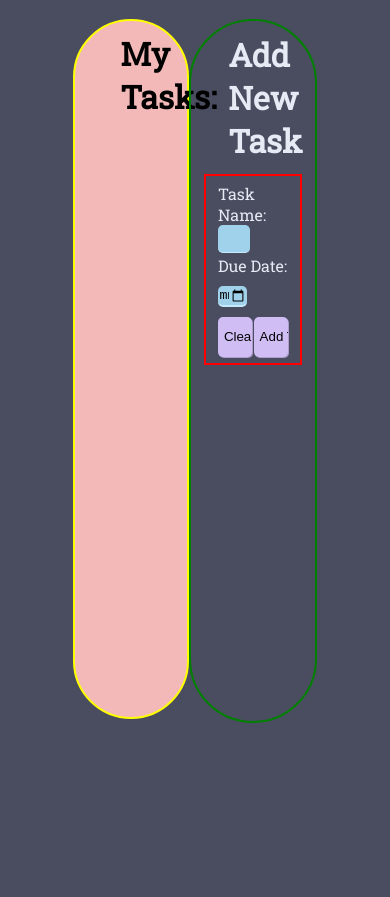
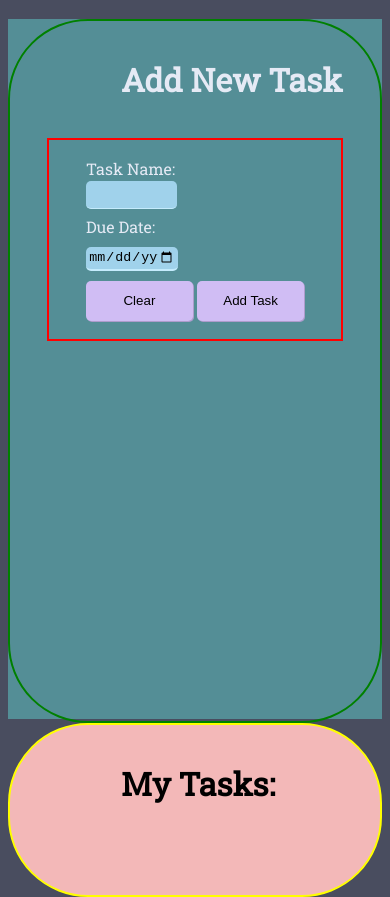
Before and after one commit to Smlzlikecrit/To-Do-App-1.0, a plain HTML site: page index.html in a window 390 px wide. Both pictures are taken after a click on the input "Add Task". Before the commit the page ends 844 px from the top, so only its background shows below. Drawn offline with Linux system fonts and the light colour scheme.

Commit message:
functions edited

```diff
--- a/css/styles.css
+++ b/css/styles.css
@@ -17,7 +17,7 @@ body{
 /* List Container */
 #header-to-do{
     padding-left: 20%;
-    margin: 10% 0% 10% 20%
+    margin: 10% 0% 10% 10%
 }
 
 #task-list-container{
@@ -42,7 +42,9 @@ ul{
     position: absolute;
     right: 5%;
 }
-
+#task-list{
+    padding-bottom: 10%;
+}
 /* Creation Container */
 #task-creation-container{
     width: 100%;
@@ -133,3 +135,58 @@ label{
     background-color: #548e96;
     color: white;
 }
+
+/* MEDIA QUERIES */
+/* Laptop L - 1440px */
+@media only screen and (max-width: 1440px) {
+    .container{
+        width: 90%;
+    }
+}
+/* Laptop - 1024px */
+@media only screen and (max-width: 1024px) {
+    .container{
+        background-color: #548e96;
+        width: 100%;
+        align-content: space-between;
+    }
+    #task-list-container{
+        float:none;
+        margin-right:0;
+        margin-bottom:2px
+
+    }
+    #task-creation-container{
+        display: block;
+    }
+}
+
+/* Tablet - 768px */
+@media only screen and (max-width: 768px) {
+}
+/* Mobile L - 425px */
+@media only screen and (max-width: 425px) {
+    .container{
+        height: 700px;
+        display: flex;
+        background-color: #548e96;
+        width: 100%;
+        flex-wrap: wrap;
+    }
+    #task-list-container{
+        /* height: 200px; */
+        float:none;
+        margin-right:0;
+        margin-bottom:2px
+
+    }
+    /* #task-creation-container{
+        display: relative;
+    } */
+}
+/* Mobile M - 375px */
+@media only screen and (max-width: 375px) {
+}
+/* Mobile S - 320px */
+@media only screen and (max-width: 320px) {
+}
--- a/index.html
+++ b/index.html
@@ -13,18 +13,13 @@
 </head>
 <body>
     <div class="container">
-        <div id="task-list-container">
-            <h1 id="header-to-do">My Tasks: </h1>
-            <ul id="task-list">
 
-            </ul>
-        </div>
 
         <div id="task-creation-container">
             <h1 id="header-add-task">Add New Task</h1>
             <div id="task-creation-form">
                     <label for="task-name">Task Name: </label><br>
-                    <input type="text" name="task-name" id="task-name" required><br>
+                    <input type="text" name="task-name" id="task-name" maxlength="40" required><br>
                     <label for="due-date">Due Date:</label><br>
                     <input type="date" id="due-date" name="due-date" required>
                     <div class="button-container">
@@ -35,6 +30,12 @@
                 </form>
             </div>
         </div>
+        <div id="task-list-container">
+            <h1 id="header-to-do">My Tasks: </h1>
+            <ul id="task-list">
+
+            </ul>
+        </div>
     </div>
 </body>
 </html>
--- a/scripts/scripts.js
+++ b/scripts/scripts.js
@@ -1,8 +1,4 @@
-// to do:
-// 1. completed icon function
-// 2. edit function
-// 3. delete function
-// 4. render function
+
 document.addEventListener("load", render);
 let taskArray = []
 
@@ -39,18 +35,7 @@ function render(){
         //populate new <li>
         document.getElementById(i).innerHTML = taskArray[i].name
     }
-
-
 }
-
-
-function deleteTask(){
-    let iconContainer = document.getElementById("fa-trash-alt").parentNode;
-    var x = document.getElementById("myLI").parentNode.nodeName;
-    let parent = iconContainer.parentNode;
-    console.log(parent)
-}
-
 
 
 // ADDTASK FUNCTION
@@ -121,4 +106,78 @@ function addTask(e){
             document.getElementById("task-name").disabled = true;
         }
     }
+    completed()
 }
+
+
+
+// COMPLETED FUNCTION - Check circle
+
+function completed() {
+    document.querySelectorAll('.fa-check-circle').forEach(btn => {
+        btn.addEventListener("click", function(){
+            //getting parents of clicked item
+            let item = this.parentNode.parentNode
+            item.style.textDecoration = "line-through"
+        });
+    });
+}
+
+
+// EDIT FUNCTION
+
+function edit() {
+    document.querySelectorAll('.fa-edit').forEach(btn => {
+        btn.addEventListener("click", function(){
+            //getting parents of clicked item
+            let item = this.parentNode.parentNode
+            //populating input fields
+            document.getElementById("task-name").value = item.textContent
+
+
+            //test below getting values through saved array (safer + get due date):
+
+            // loop through array to find object with same itemId
+            // for(let i = 0; i < taskArray.length; i++){
+            //     if(taskArray[i].id == clickedItemId){
+            //         document.getElementById("task-name").innerHTML = taskArray[i].taskName
+            //         document.getElementById("due-date").innerHTML = taskArray[i].taskDueDate
+            //     };
+            // }
+        });
+    });
+}
+
+//in EDIT():
+//change CLear Button to Cancel
+//Add task to - save?
+//run render()
+
+//DELETE FUNCTION
+
+document.querySelectorAll('.fa-trash-alt').forEach(btn => {
+    btn.addEventListener("click", remove)
+});
+function remove(){
+    let item = this.parentNode.parentNode
+    //get item.id
+    //loop through array for same id; taskArray[i].id == item.id
+    //remove object from taskArray
+    //save()
+}
+function deleteTask(){
+    let iconContainer = document.getElementById("fa-trash-alt").parentNode;
+    let x = document.getElementById("myLI").parentNode.nodeName;
+    let parent = iconContainer.parentNode;
+    console.log(parent)
+}
+
+
+
+//LOCAL STORAGE FUNCTIONs
+function store(){
+    localStorage.setItem("tasks", taskArray)
+}
+function retrieve(){
+    taskArray = localStorage.getItem("tasks")
+}
```
